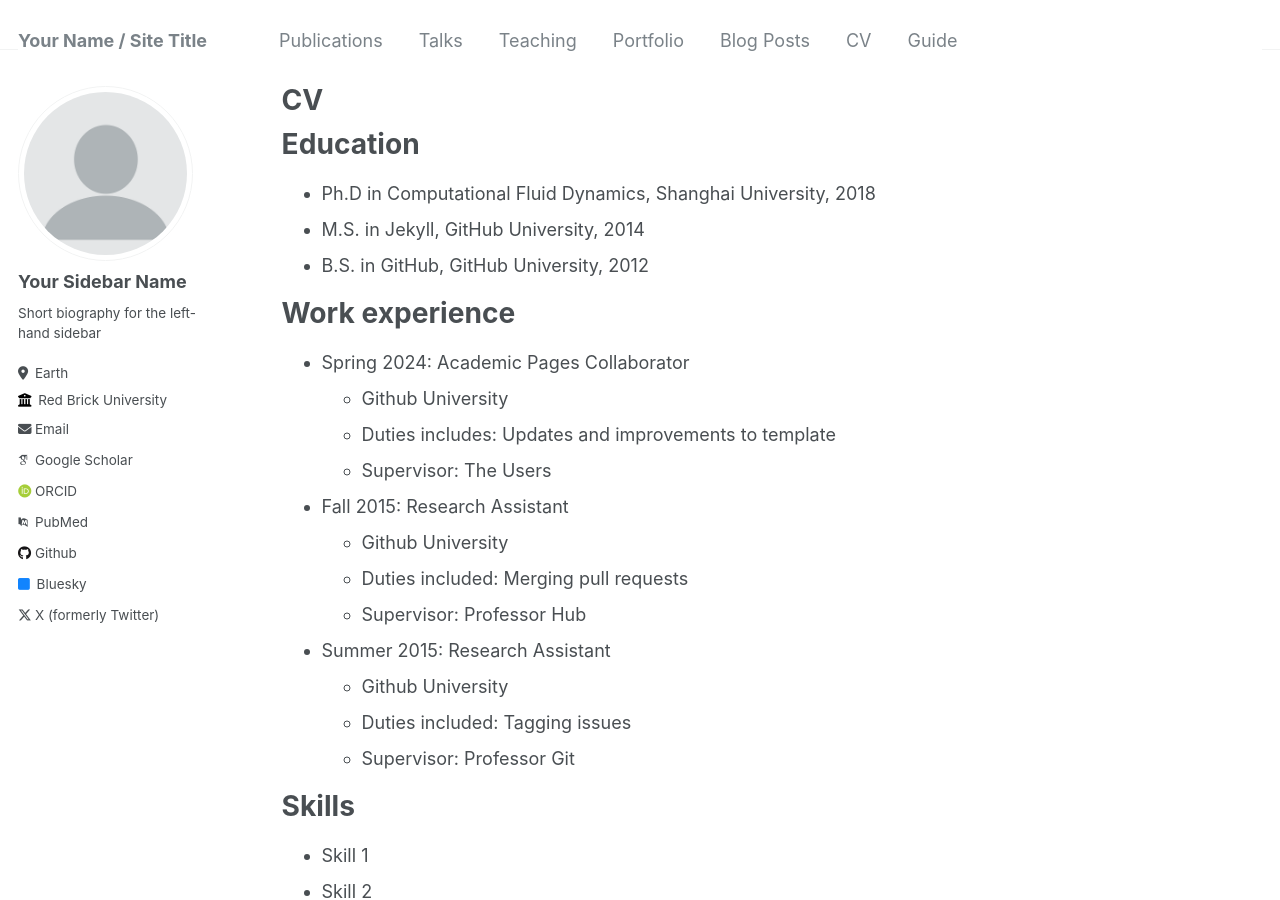
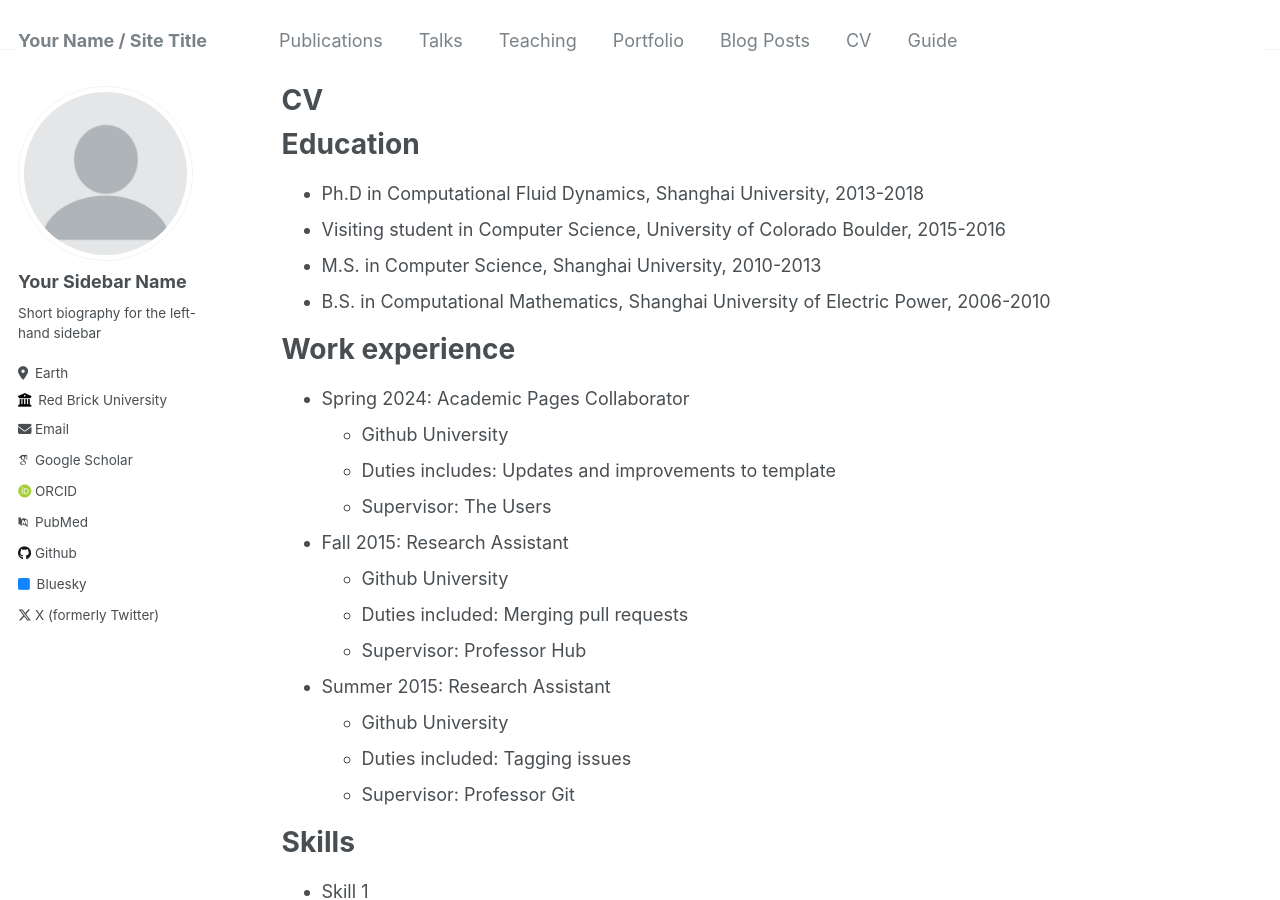
Before and after one commit to leixu-cfd/leixu-cfd.github.io, a Jekyll site: the page built from _pages/cv.md, in a window 1280 px wide and 900 px high. Built offline with Jekyll 4.4.1, drawn with Linux system fonts in a browser that asks for light colours; some web fonts are replaced.

Commit message:
Update cv.md

```diff
--- a/_pages/cv.md
+++ b/_pages/cv.md
@@ -11,9 +11,10 @@ redirect_from:
 
 Education
 ======
-* Ph.D in Computational Fluid Dynamics, Shanghai University, 2018
-* M.S. in Jekyll, GitHub University, 2014
-* B.S. in GitHub, GitHub University, 2012
+* Ph.D in Computational Fluid Dynamics, Shanghai University, 2013-2018
+* Visiting student in Computer Science, University of Colorado Boulder, 2015-2016
+* M.S. in Computer Science, Shanghai University, 2010-2013
+* B.S. in Computational Mathematics, Shanghai University of Electric Power, 2006-2010
 
 Work experience
 ======
```
